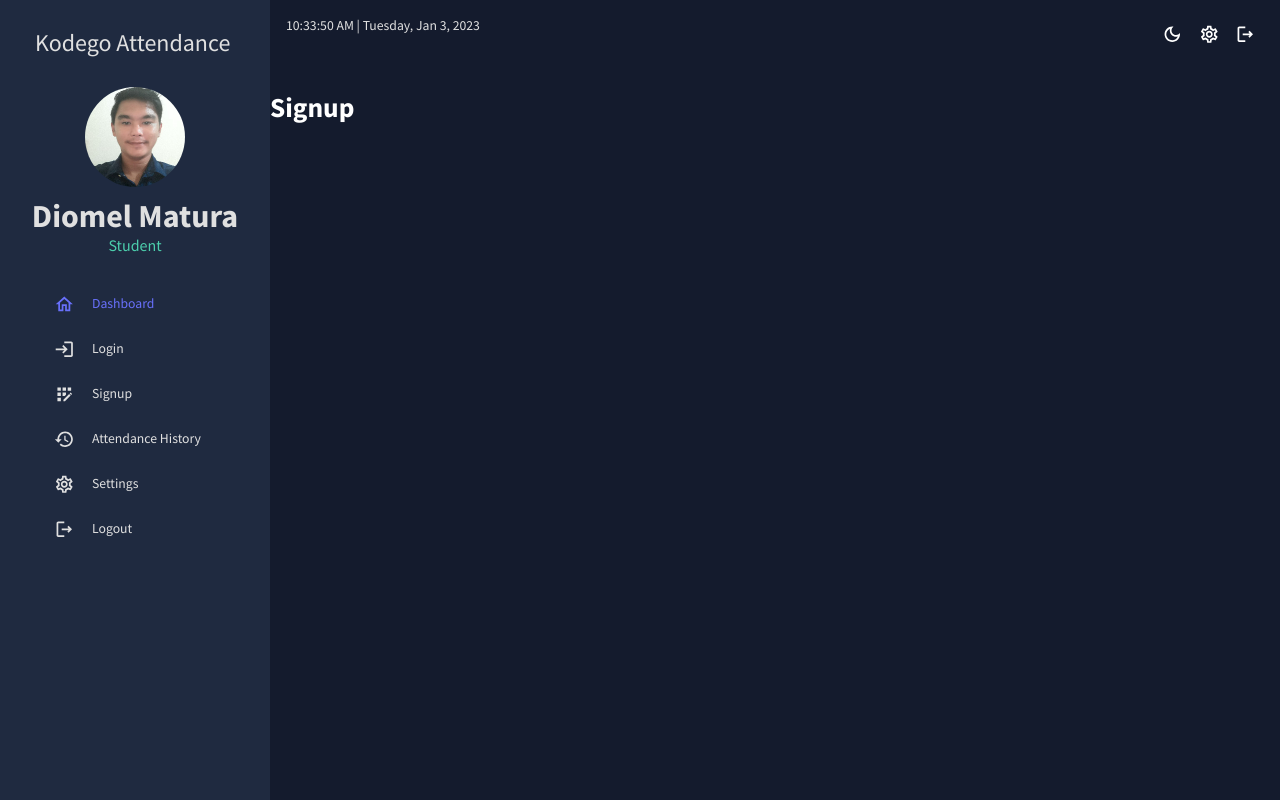
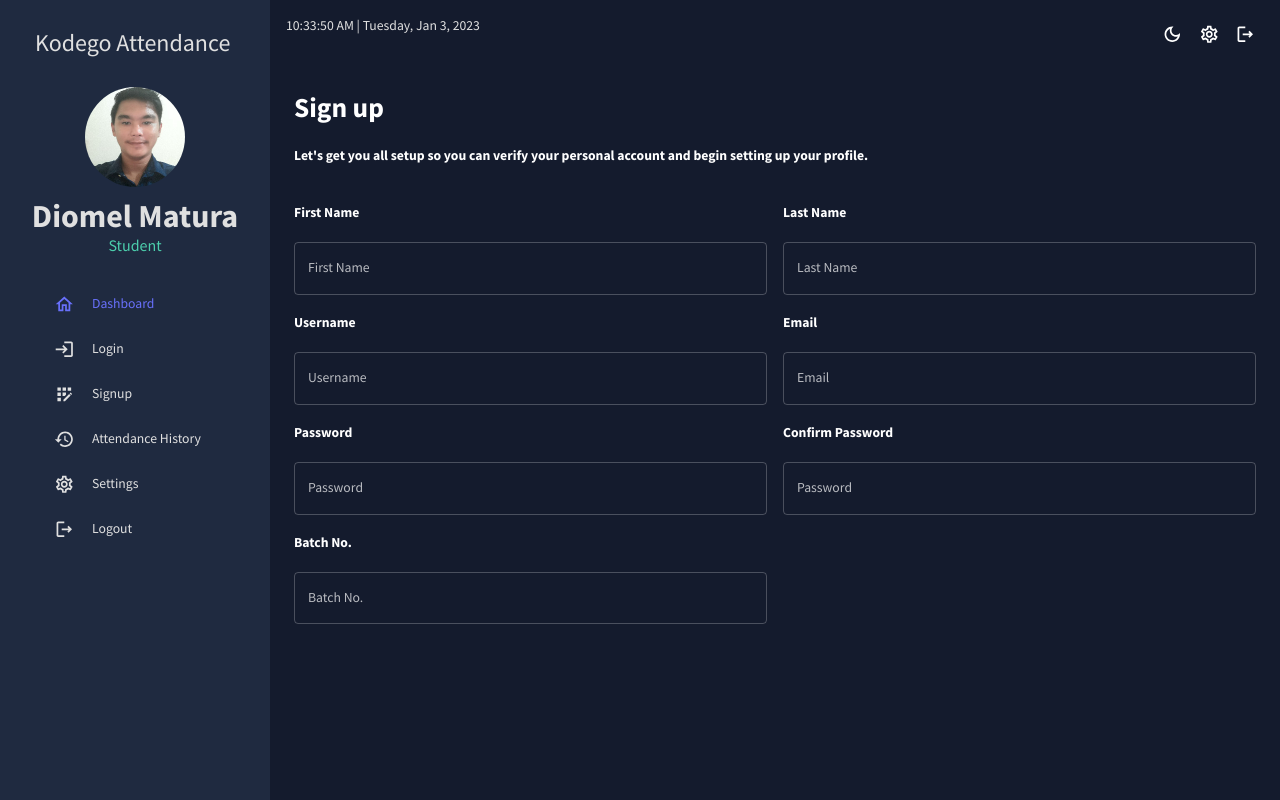
Before and after one commit to PrgDominique/kodegoattendance, a React (Vite) app: page /Signup in a window 1280 px wide. Built offline with nearby package versions, Linux system fonts and the light colour scheme.

Commit message:
Added elements in UI

```diff
--- a/src/views/dashboard/Signup.jsx
+++ b/src/views/dashboard/Signup.jsx
@@ -1,5 +1,8 @@
-import { Typography,useTheme } from "@mui/material";
+import { TextField, useTheme } from "@mui/material";
 import { tokens } from "../../theme";
+import Container from '@mui/material/Container';
+import Grid from '@mui/material/Grid';
+
 
 const Signup = () => {
     const theme = useTheme();
@@ -7,9 +10,76 @@ const Signup = () => {
 
 return (
  //Your code here
-<>
-<h1>Signup</h1>
-</>
+<Container fixed>
+<h1>Sign up</h1>
+<h4>Let's get you all setup so you can verify your personal account and begin setting up your profile.</h4>
+<Grid container spacing={2}>
+        <Grid item xs={6}>
+                <h4>First Name</h4>
+                <TextField
+                  type="text"
+                  fullWidth
+                  label="First Name"
+                  placeholder="Type your first name"
+                  variant="outlined"
+                />
+                <h4>Username</h4>
+                <TextField
+                  type="text"
+                  fullWidth
+                  label="Username"
+                  placeholder="Type your username"
+                  variant="outlined"
+                />
+                <h4>Password</h4>
+                <TextField
+                  type="password"
+                  fullWidth
+                  label="Password"
+                  placeholder="Type your password"
+                  variant="outlined"
+                />
+
+                <h4>Batch No.</h4>
+                <TextField
+                  type="text"
+                  fullWidth
+                  label="Batch No."
+                  placeholder="Type your batch no."
+                  variant="outlined"
+                />
+        </Grid>
+        <Grid item xs={6}>
+                <h4>Last Name</h4>
+                <TextField
+                  type="text"
+                  fullWidth
+                  label="Last Name"
+                  placeholder="Type your last name"
+                  variant="outlined"
+                />
+                <h4>Email</h4>
+                <TextField
+                  type="email"
+                  fullWidth
+                  label="Email"
+                  placeholder="Type your email"
+                  variant="outlined"
+                />
+                <h4>Confirm Password</h4>
+                <TextField
+                  type="password"
+                  fullWidth
+                  label="Password"
+                  placeholder="Retype your password to confirm"
+                  variant="outlined"
+                />
+
+        </Grid>
+
+
+      </Grid>
+</Container>
 
 )
 }
```
Also changed, not shown: src/views/dashboard/Login.jsx (+11 -11 lines).
